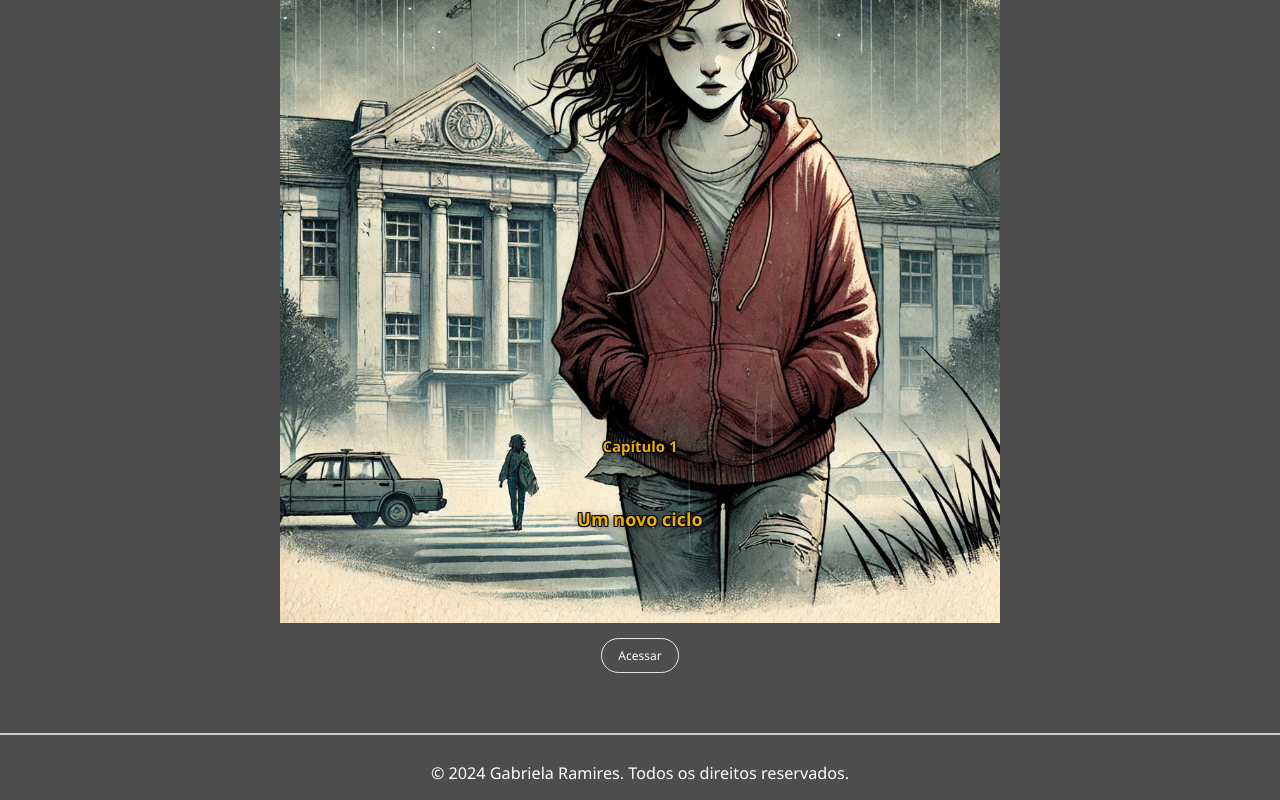
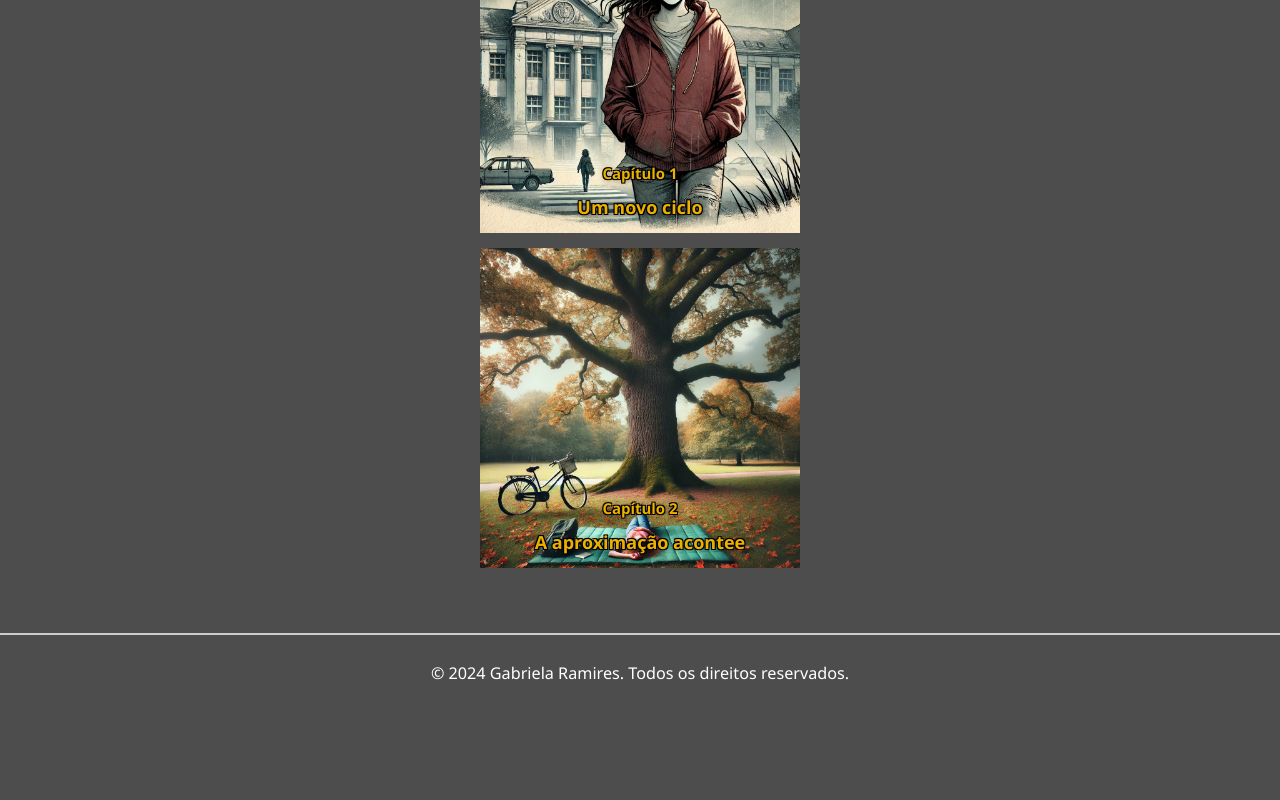
Before and after one commit to gabi-ramires/livro-front, a Vue app: page / in a window 1280 px wide. Shown: the part 545-1345 px from the top of the page. After the commit the page ends 1245 px from the top, so only its background shows below. Built offline with nearby package versions, Linux system fonts and the light colour scheme; no server answers; the HTML template or start-up script is replaced by a standard one.

Commit message:
tudo pronto

```diff
--- a/src/assets/css/Home.css
+++ b/src/assets/css/Home.css
@@ -47,6 +47,7 @@
 .card img {
     width: 100%;
     height: auto;
+    margin-top: 10px;
 }
 
 .overlay {
@@ -83,6 +84,6 @@ h5 {
 .cards {
     padding: 40px;
     text-align: justify;
-    max-width: 800px; /* Limita a largura máxima do container */
+    max-width: 400px; /* Limita a largura máxima do container */
     margin: 0 auto;
 }
--- a/src/assets/js/Capitulos.js
+++ b/src/assets/js/Home.js
@@ -1,5 +1,5 @@
 export default {
-    name: 'Capitulos',
+    name: 'Home',
     data() {
       return {
         capitulo_selecionado: 0,
@@ -7,9 +7,6 @@ export default {
       };
     },
     methods: {
-      alert() {
-        alert('oi')
-      },
       buscaCapitulos() {
         fetch('https://livro.free.nf/capitulos.php')
             .then(response => {
@@ -23,9 +20,6 @@ export default {
                 this.capitulos = data.capitulos; // Acesse o array de capítulos
             })
             .catch(error => console.error('Erro ao buscar os capítulos:', error));
-      },
-      selecionaCapitulo(capitulo) {
-        this.capitulo_selecionado = capitulo;
       },
       mokaa() {
         let moka = {
@@ -41,7 +35,7 @@ export default {
               {
                   "id": 2,
                   "capitulo": "2",
-                  "titulo": "capitulo 2",
+                  "titulo": "A aproximação acontee",
                   "descricao": "<p> ola </p>",
                   "status": "ativo",
                   "data": "2024-09-21 19:58:24"
@@ -54,7 +48,7 @@ export default {
       }
     },
     mounted() {
-      this.buscaCapitulos()
-      //this.mokaa()
+      //this.buscaCapitulos()
+      this.mokaa()
     }
   }
--- a/src/views/HomePage.vue
+++ b/src/views/HomePage.vue
@@ -15,19 +15,16 @@
 
     <div class="cards">
       <h3>Últimos capítulos</h3>
-      <router-link to="/capitulos">
-        <div class="card">
-            <img src="../assets/img/capas/capitulo1.jpg" alt="Capítulo 1">
+
+      <!-- card -->
+      <div class='card' v-for="capitulo in capitulos" :key="capitulo.id">
+        <router-link to="/capitulos">
+          <img :src="require(`@/assets/img/capas/capitulo${capitulo.capitulo}.jpg`)" :alt="capitulo.titulo">
           <div class="overlay">
-            <h5>Capítulo 1</h5>
-            <h4>Um novo ciclo</h4>
+            <h5>Capítulo {{ capitulo.id }}</h5>
+            <h4>{{ capitulo.titulo }}</h4>
           </div>
-      </div>
-      </router-link>
-
-
-      <div class="botoes">
-        <router-link to="/capitulos" class='btn-branco'>Acessar</router-link>
+        </router-link>
       </div>
 
 
@@ -37,10 +34,6 @@
   </div>
 </template>
 
-<script>
-export default {
-  name: 'HomePage'
-}
-</script>
 
+<script src="../assets/js/Home.js"></script>
 <style src="../assets/css/Home.css"></style>
```
Also changed, not shown: src/assets/img/capas/capitulo2.jpg (added), 8 other files (tests, documents, lock files or other folders).
